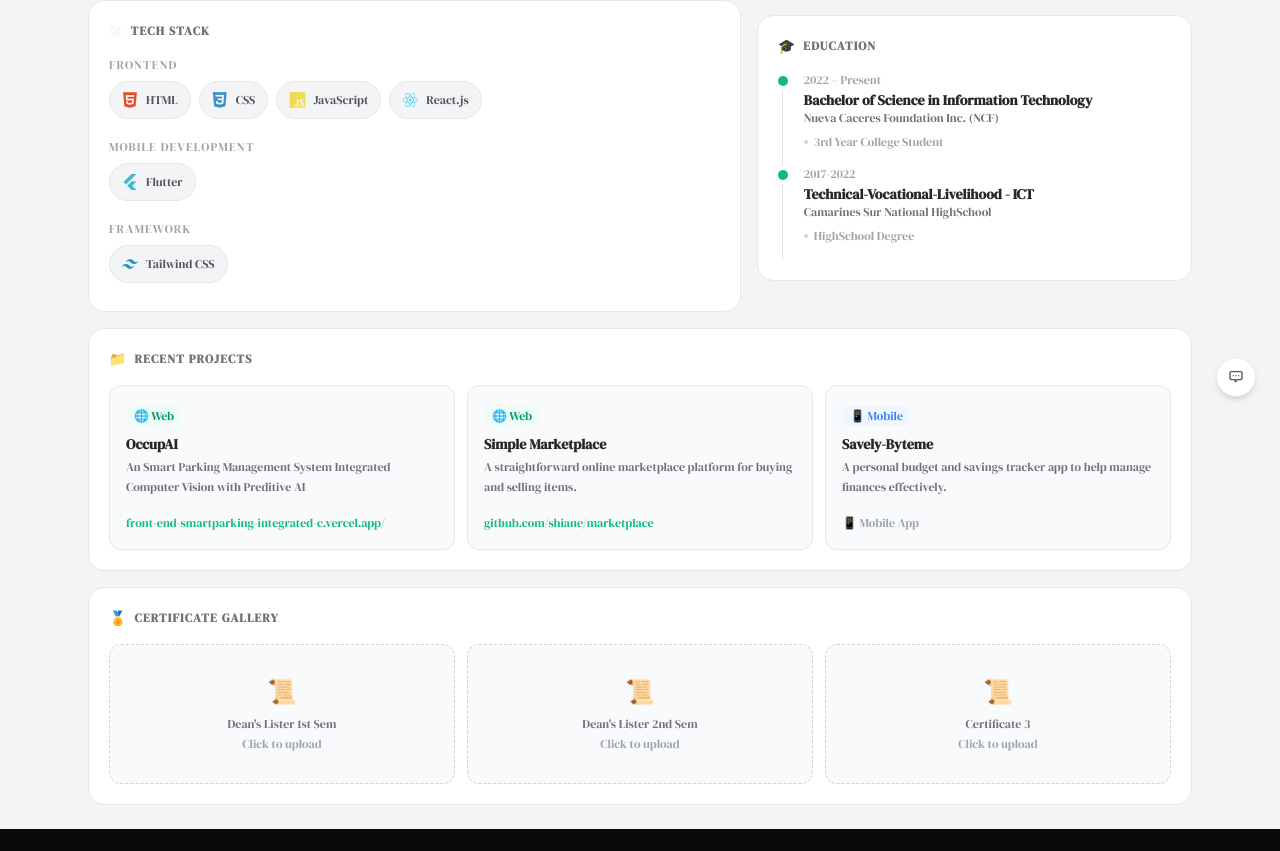
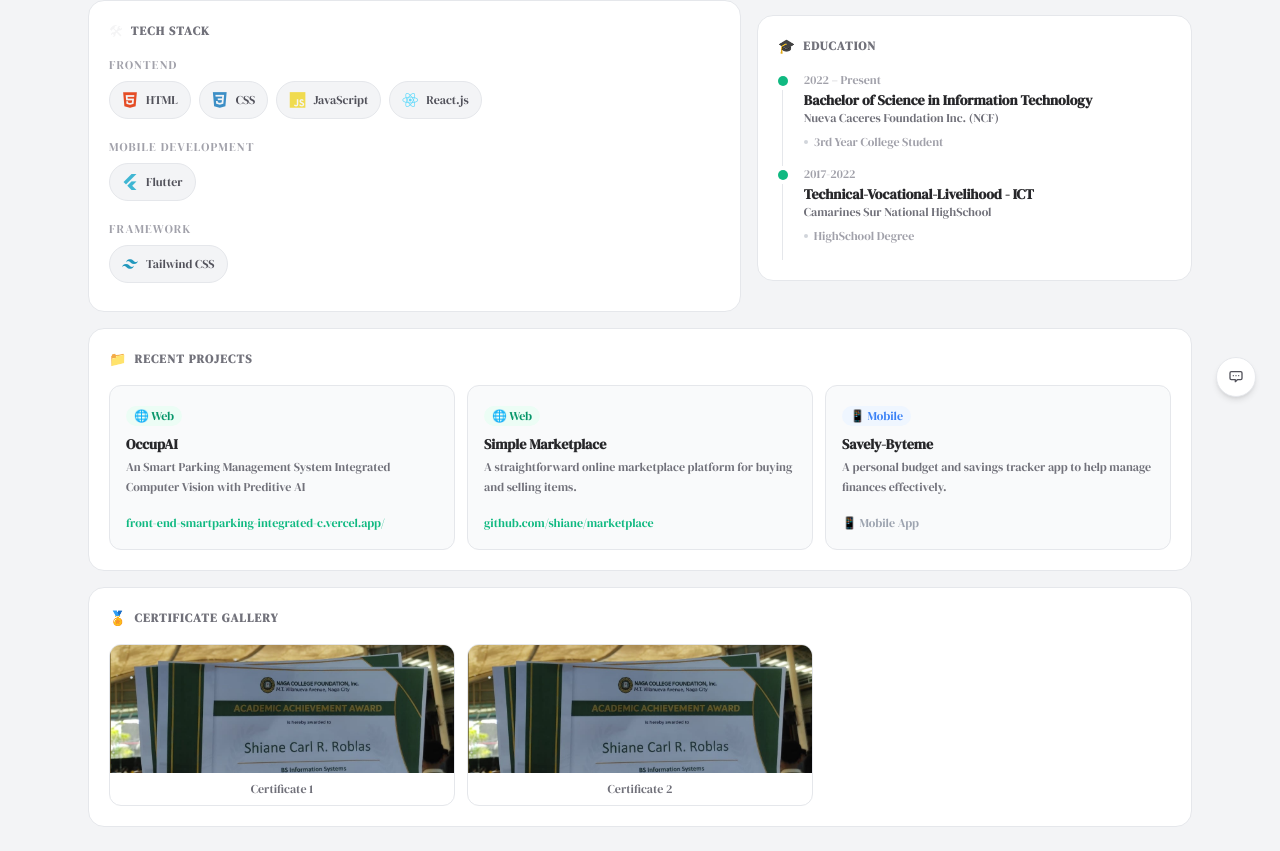
Before and after one commit to shiyannn/shiyan-portfolio, a React (Vite) app: page / in a window 1280 px wide. Shown: the part 379-1230 px from the top of the page. Before the commit the page ends 1208 px from the top, so only its background shows below. Built offline with nearby package versions, Linux system fonts and the light colour scheme.

Commit message:
updated certificates

```diff
--- a/src/components/Certificates.jsx
+++ b/src/components/Certificates.jsx
@@ -1,53 +1,64 @@
 import { useState } from "react"
 import { SectionLabel } from "./About"
 
-const initialCerts = [
-  { title: "Dean's Lister 1st Sem", image: null },
-  { title: "Dean's Lister 2nd Sem", image: null },
-  { title: "Certificate 3", image: null },
+import cert1 from "../assets/certs/DL.jpg"
+import cert2 from "../assets/certs/DL.jpg"
+// import cert3 from "../assets/certs/cert3.jpg"
+
+const certificates = [
+  { title: "Certificate 1", image: cert1 },
+  { title: "Certificate 2", image: cert2 },
+  // { title: "Certificate 3", image: cert3 },
 ]
 
-function CertSlot({ cert, onUpload, darkMode }) {
-  return (
-    <label className={`relative cursor-pointer group rounded-xl border border-dashed transition-colors overflow-hidden min-h-[140px] flex flex-col items-center justify-center ${darkMode ? "bg-zinc-800 border-zinc-600 hover:border-emerald-500" : "bg-gray-50 border-gray-300 hover:border-emerald-500"}`}>
-      <input type="file" accept="image/*" className="hidden" onChange={onUpload} />
-      {cert.image ? (
-        <>
-          <img src={cert.image} alt={cert.title} className="w-full h-full object-cover rounded-xl absolute inset-0" />
-          <div className="absolute inset-0 bg-black/50 opacity-0 group-hover:opacity-100 transition-opacity flex items-center justify-center rounded-xl">
-            <span className="text-xs text-white font-medium">Click to replace</span>
-          </div>
-        </>
-      ) : (
-        <div className="flex flex-col items-center justify-center p-6 text-center">
-          <span className="text-2xl mb-2 group-hover:scale-110 transition-transform select-none">📜</span>
-          <p className={`text-xs font-medium ${darkMode ? "text-zinc-400" : "text-zinc-500"}`}>{cert.title}</p>
-          <p className={`text-xs mt-1 ${darkMode ? "text-zinc-600" : "text-gray-400"}`}>Click to upload</p>
-        </div>
-      )}
-    </label>
-  )
-}
-
 export default function Certificates({ darkMode }) {
-  const [certs, setCerts] = useState(initialCerts)
-
-  const handleUpload = (index, e) => {
-    const file = e.target.files[0]
-    if (!file) return
-    const url = URL.createObjectURL(file)
-    setCerts((prev) => prev.map((c, i) => (i === index ? { ...c, image: url } : c)))
-  }
+  const [selected, setSelected] = useState(null)
 
   return (
     <div className={`rounded-2xl p-5 border ${darkMode ? "bg-zinc-900 border-zinc-800" : "bg-white border-gray-200"}`}>
       <SectionLabel emoji="🏅" label="Certificate Gallery" darkMode={darkMode} />
+
       <div className="grid grid-cols-1 sm:grid-cols-3 gap-3">
-        {certs.map((cert, i) => (
-          <CertSlot key={i} cert={cert} onUpload={(e) => handleUpload(i, e)} darkMode={darkMode} />
+        {certificates.map((cert, i) => (
+          <div
+            key={i}
+            onClick={() => setSelected(cert)}
+            className={`rounded-xl border overflow-hidden cursor-pointer hover:scale-105 transition-transform ${darkMode ? "border-zinc-700" : "border-gray-200"}`}
+          >
+            <img
+              src={cert.image}
+              alt={cert.title}
+              className="w-full h-32 object-cover"
+            />
+            <p className={`text-xs text-center py-2 ${darkMode ? "text-zinc-400" : "text-zinc-500"}`}>
+              {cert.title}
+            </p>
+          </div>
         ))}
       </div>
 
+      {/* Lightbox */}
+      {selected && (
+        <div
+          className="fixed inset-0 bg-black/80 z-50 flex items-center justify-center p-4"
+          onClick={() => setSelected(null)}
+        >
+          <div className="relative max-w-3xl w-full" onClick={e => e.stopPropagation()}>
+            <button
+              onClick={() => setSelected(null)}
+              className="absolute -top-10 right-0 text-white text-sm font-medium hover:text-zinc-300"
+            >
+              ✕ Close
+            </button>
+            <img
+              src={selected.image}
+              alt={selected.title}
+              className="w-full rounded-xl object-contain max-h-[80vh]"
+            />
+            <p className="text-center text-white text-sm mt-3">{selected.title}</p>
+          </div>
+        </div>
+      )}
     </div>
   )
 }
```
